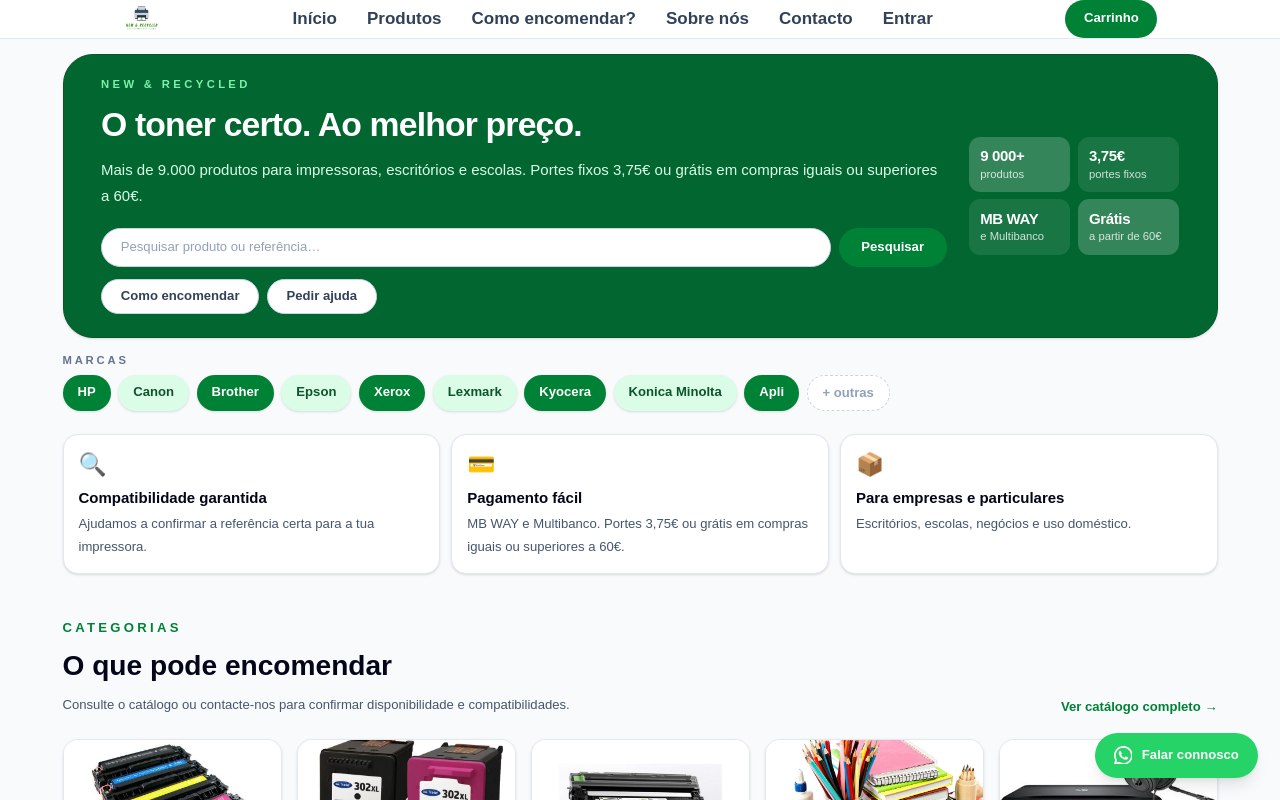
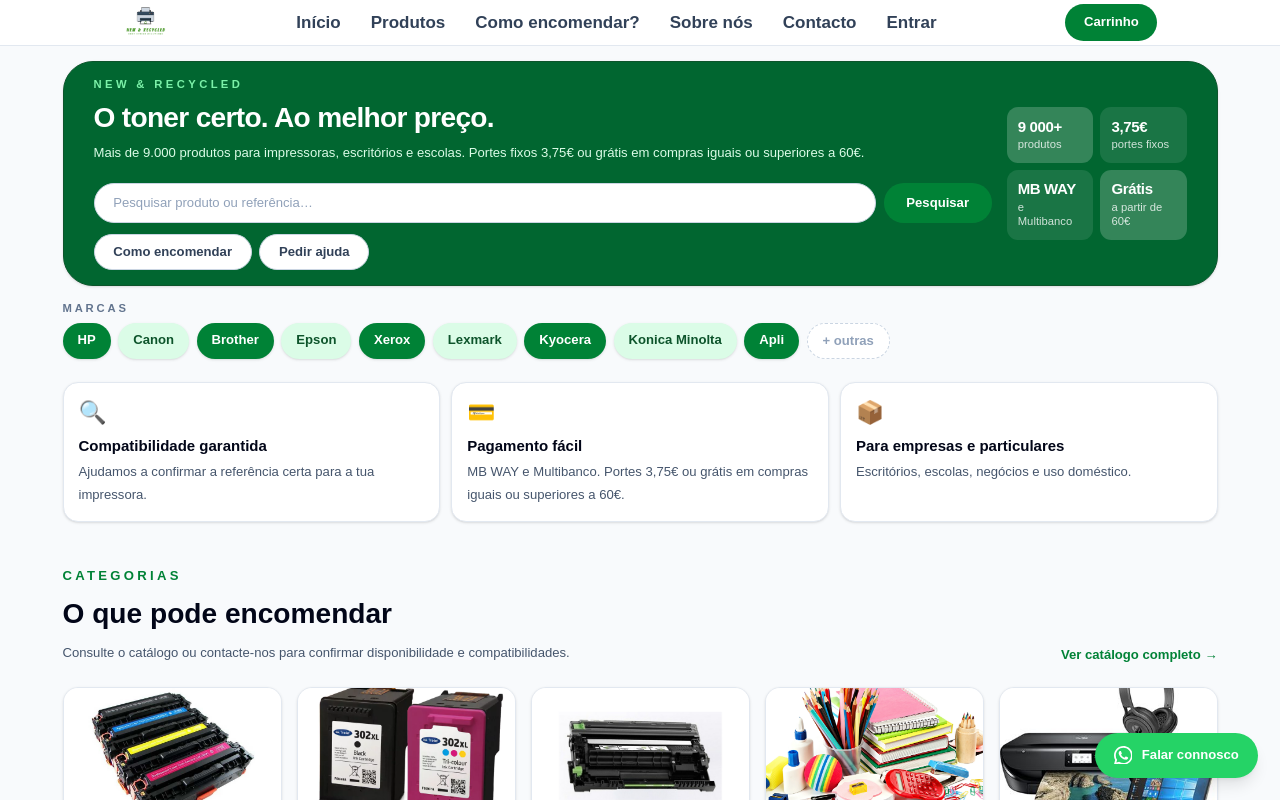
Before and after one commit to inesmachado15/new-recycled, a Next.js app: page / in a window 1280 px wide. Shown: the top 800 px of the page. Built offline with nearby package versions, Linux system fonts and the light colour scheme; no server answers.

Commit message:
Hero mais compacto

```diff
--- a/app/page.tsx
+++ b/app/page.tsx
@@ -83,15 +83,15 @@
 
         {/* Hero */}
         <div className="overflow-hidden rounded-[2rem] border border-green-900 bg-green-800 shadow-sm">
-          <div className="grid gap-4 bg-green-800 px-7 py-5 lg:grid-cols-[1fr_210px] lg:gap-6 lg:px-10 lg:py-6">
+          <div className="grid gap-3 bg-green-800 px-6 py-4 lg:grid-cols-[1fr_180px] lg:gap-4 lg:px-8 lg:py-4">
             <div className="flex flex-col justify-center">
               <p className="text-xs font-bold uppercase tracking-[0.3em] text-green-300">
                 New & Recycled
               </p>
-              <h1 className="mt-3 text-3xl font-black leading-tight tracking-tight text-white sm:text-4xl">
+              <h1 className="mt-2 text-2xl font-black leading-tight tracking-tight text-white sm:text-3xl">
                 O toner certo. Ao melhor preço.
               </h1>
-              <p className="mt-3 text-base leading-7 text-green-100">
+              <p className="mt-2 text-sm leading-6 text-green-100">
                 Mais de 9.000 produtos para impressoras, escritórios e escolas. Portes fixos 3,75€ ou grátis em compras iguais ou superiores a 60€.
               </p>
               <SearchBar />
--- a/components/Header.tsx
+++ b/components/Header.tsx
@@ -96,7 +96,7 @@
           <img
             src="/logotipo.png"
             alt="New & Recycled"
-            className="h-8 w-auto object-contain mix-blend-multiply sm:h-10"
+            className="h-10 w-auto object-contain mix-blend-multiply sm:h-12"
           />
         </Link>
 
```
